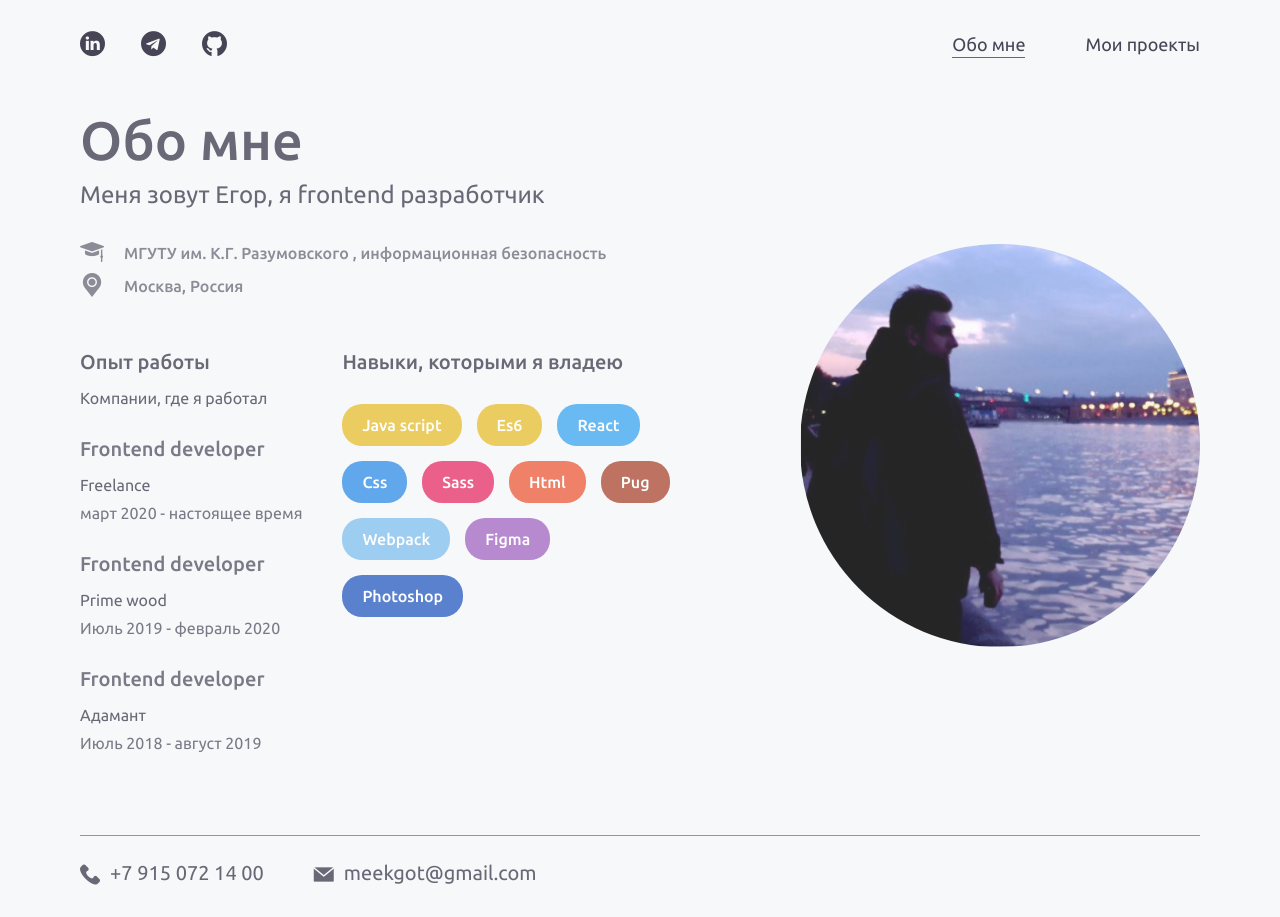
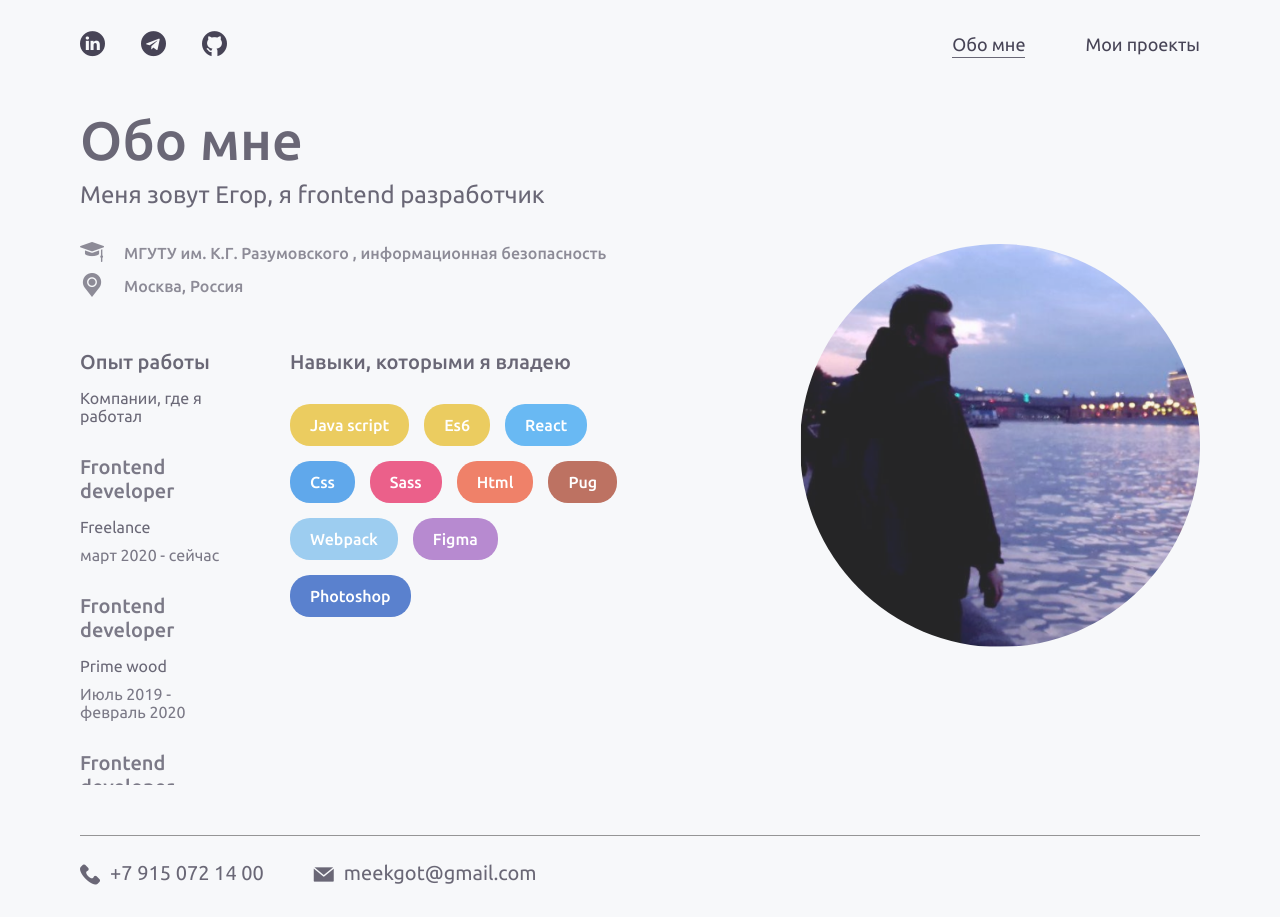
Before and after one commit to WhiteRow/portfolio-page, a React app: page / in a window 1280 px wide. Built offline with nearby package versions, Linux system fonts and the light colour scheme.

Commit message:
fix - fixed exp block styles

```diff
--- a/src/index.html
+++ b/src/index.html
@@ -1,6 +1,7 @@
 <!DOCTYPE html>
 <html lang="ru">
 <head>
+    <meta charSet="utf-8" />
     <meta name="viewport" content="width=device-width, initial-scale=1.0">
     <link href="https://fonts.googleapis.com/css2?family=Ubuntu:wght@400;500&display=swap" rel="stylesheet">
 </head>
--- a/src/js/components/Head.jsx
+++ b/src/js/components/Head.jsx
@@ -4,7 +4,6 @@ import { Helmet } from 'react-helmet';
 export default function Head({ title }) {
     return (
         <Helmet>
-            <meta charSet="utf-8" />
             <title>{ title }</title>
         </Helmet>
     )
--- a/src/js/pages/AboutMe.jsx
+++ b/src/js/pages/AboutMe.jsx
@@ -13,7 +13,7 @@ export default function AboutMe () {
         {
             position: 'Frontend developer',
             company: 'Freelance',
-            time: 'март 2020 - настоящее время',
+            time: 'март 2020 - сейчас',
             link: ''
         },
         {
--- a/src/scss/pages/aboutMe.scss
+++ b/src/scss/pages/aboutMe.scss
@@ -25,6 +25,13 @@
     }
 
     &__block {
+        &:nth-child(1) {
+            width: 50%;
+
+            @include cmq(1150px) {
+                width: 100%
+            }
+        }
 
         @include cmq(1150px) {
             width: 100%
@@ -54,6 +61,10 @@
         }
     }
 
+    .box {
+        justify-content: space-between;
+    }
+
     &__info {
         margin-top: 30px;
 
@@ -80,8 +91,7 @@
     &__experience {
         height: 435px;
 
-        padding-right: 20px;
-        margin-right: 120px;
+        padding-right: 30px;
 
         overflow: auto;
 
```
